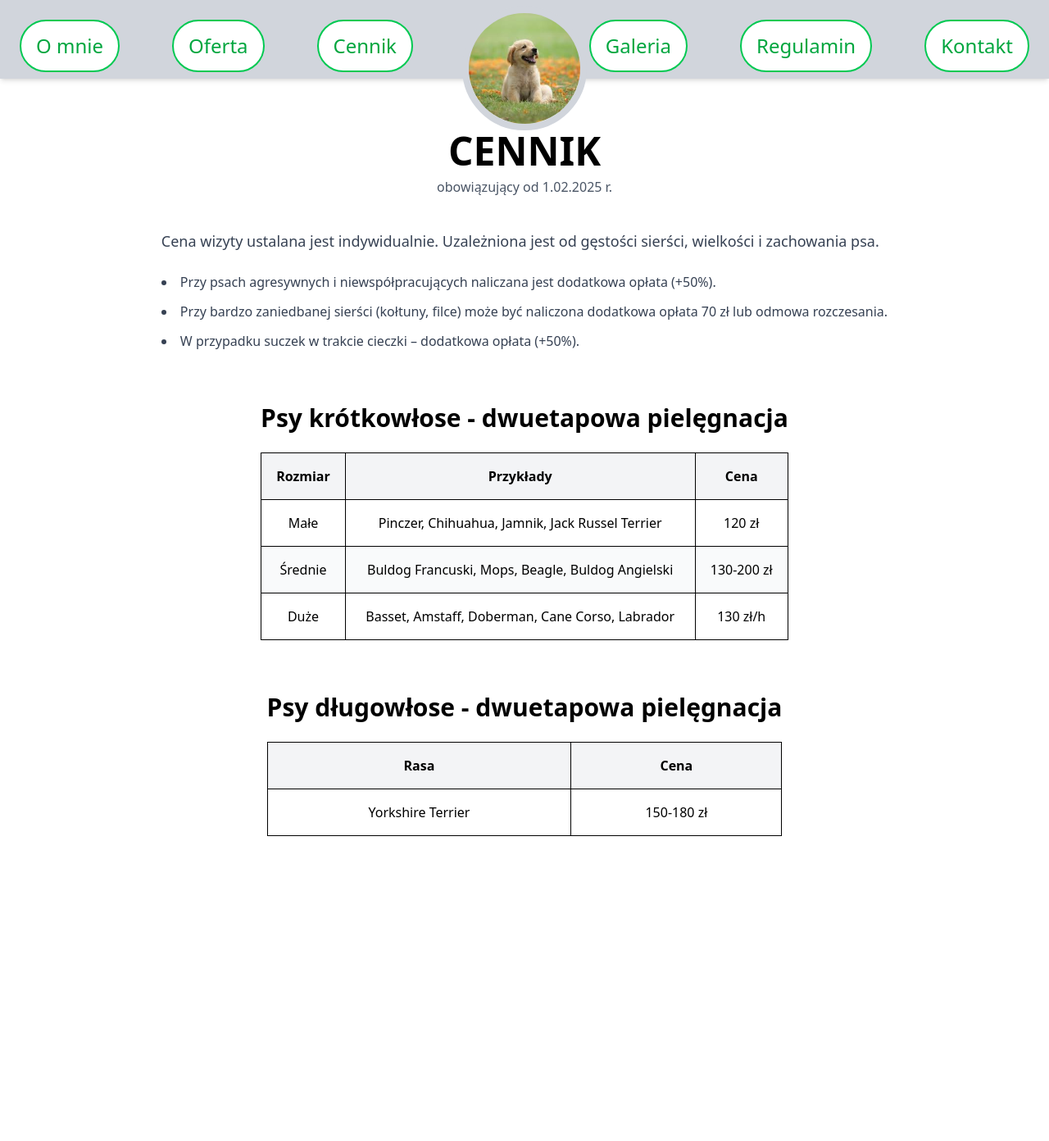
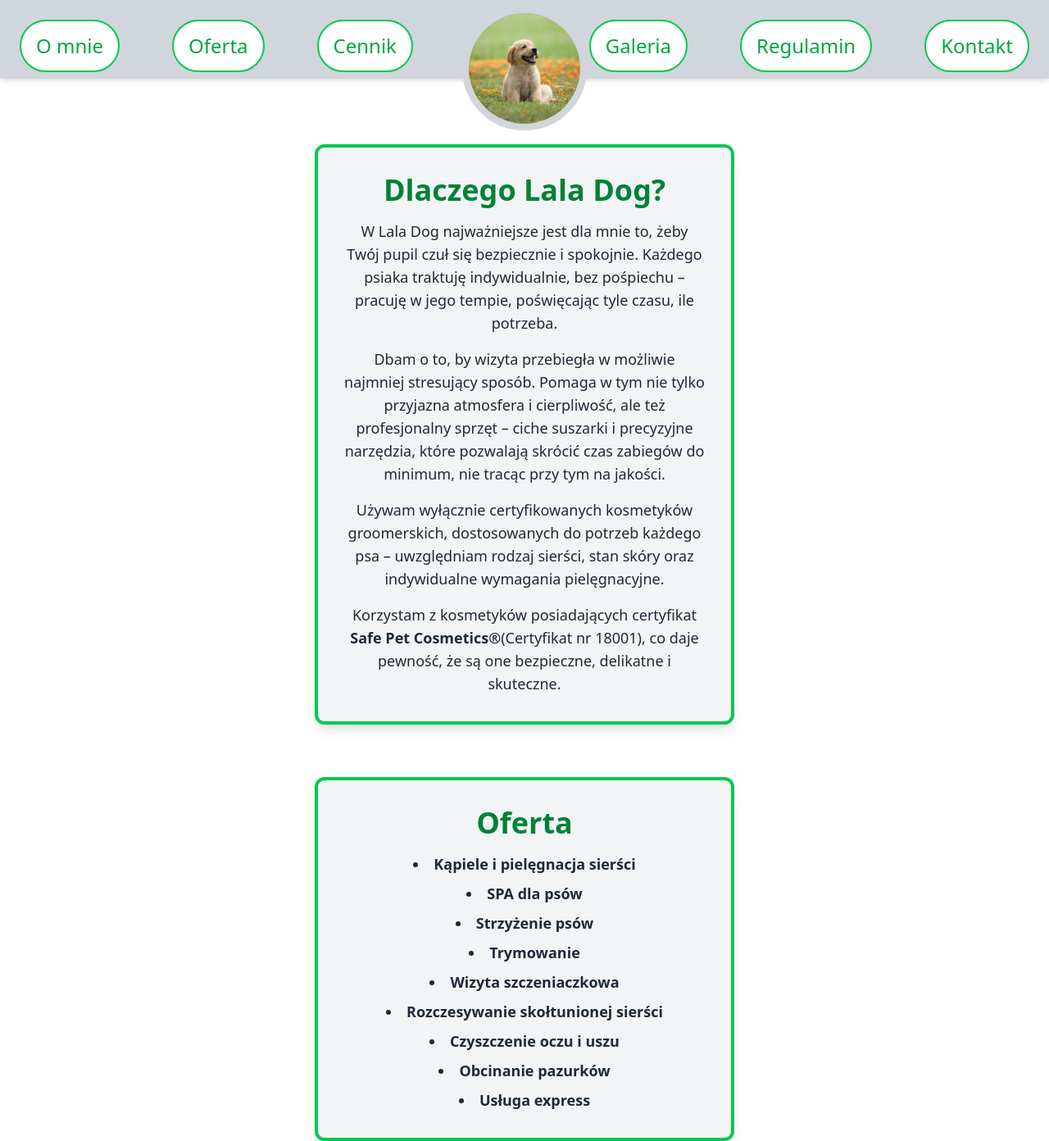
Before and after one commit to albertrzad18/lala-dog, a React (Vite) app: page /offer in a window 1280 px wide. Shown: the whole page at 82% size. Before the commit the page ends 1116 px from the top, so only its background shows below. Built offline with nearby package versions, Linux system fonts and the light colour scheme.

Commit message:
added offer page

```diff
--- a/src/App.jsx
+++ b/src/App.jsx
@@ -4,6 +4,7 @@ import { BrowserRouter, Routes, Route } from "react-router-dom";
 import GalleryPage from "./pages/Gallery";
 import PriceList from "./pages/PriceList";
 import ContactPage from "./pages/Contact";
+import OfferPage from "./pages/Offer";
 
 function App() {
   return (
@@ -11,7 +12,7 @@ function App() {
       <Routes>
         <Route path="/" element={<AboutPage />}></Route>
         <Route path="/aboutMe" element={<AboutPage />}></Route>
-        <Route path="/offer" element={<PriceList />}></Route>
+        <Route path="/offer" element={<OfferPage />}></Route>
         <Route path="/priceList" element={<PriceList />}></Route>
         <Route path="/gallery" element={<GalleryPage />}></Route>
         <Route path="/statute" element={<GalleryPage />}></Route>
--- /dev/null
+++ b/src/pages/Offer.jsx
@@ -0,0 +1,64 @@
+import FadeInOut from "../components/FadeInOut";
+import Navbar from "../components/Navbar";
+
+const Offer = () => {
+  return (
+    <>
+      <Navbar />
+      <FadeInOut>
+        <div className="pt-44 px-6 md:px-32 flex flex-col lg:flex-col items-center justify-center gap-12 lg:gap-16">
+          <div className="w-full lg:w-1/2 bg-gray-100 rounded-xl shadow-lg p-8 space-y-4 border-4 border-green-500 text-gray-800 h-full flex flex-col items-center justify-center text-center text-lg">
+            <h2 className="text-2xl md:text-4xl font-bold text-green-700 mb-4">
+              Dlaczego Lala Dog?
+            </h2>
+            <p>
+              W Lala Dog najważniejsze jest dla mnie to, żeby Twój pupil czuł
+              się bezpiecznie i spokojnie. Każdego psiaka traktuję
+              indywidualnie, bez pośpiechu – pracuję w jego tempie, poświęcając
+              tyle czasu, ile potrzeba.
+            </p>
+            <p>
+              Dbam o to, by wizyta przebiegła w możliwie najmniej stresujący
+              sposób. Pomaga w tym nie tylko przyjazna atmosfera i cierpliwość,
+              ale też profesjonalny sprzęt – ciche suszarki i precyzyjne
+              narzędzia, które pozwalają skrócić czas zabiegów do minimum, nie
+              tracąc przy tym na jakości.
+            </p>
+            <p>
+              Używam wyłącznie certyfikowanych kosmetyków groomerskich,
+              dostosowanych do potrzeb każdego psa – uwzględniam rodzaj sierści,
+              stan skóry oraz indywidualne wymagania pielęgnacyjne.
+            </p>
+            <p>
+              Korzystam z kosmetyków posiadających certyfikat{" "}
+              <strong>Safe Pet Cosmetics®</strong>
+              (Certyfikat nr 18001), co daje pewność, że są one bezpieczne,
+              delikatne i skuteczne.
+            </p>
+          </div>
+
+          <div className="w-full lg:w-1/2 bg-gray-100 rounded-xl shadow-lg p-8 border-4 border-green-500 text-gray-800 h-full flex flex-col items-center justify-center text-center">
+            <div>
+              <h2 className="text-2xl md:text-4xl font-bold text-green-700 mb-4">
+                Oferta
+              </h2>
+              <ul className="list-disc list-inside space-y-2 text-lg font-semibold">
+                <li>Kąpiele i pielęgnacja sierści</li>
+                <li>SPA dla psów</li>
+                <li>Strzyżenie psów</li>
+                <li>Trymowanie</li>
+                <li>Wizyta szczeniaczkowa</li>
+                <li>Rozczesywanie skołtunionej sierści</li>
+                <li>Czyszczenie oczu i uszu</li>
+                <li>Obcinanie pazurków</li>
+                <li>Usługa express</li>
+              </ul>
+            </div>
+          </div>
+        </div>
+      </FadeInOut>
+    </>
+  );
+};
+
+export default Offer;
```
